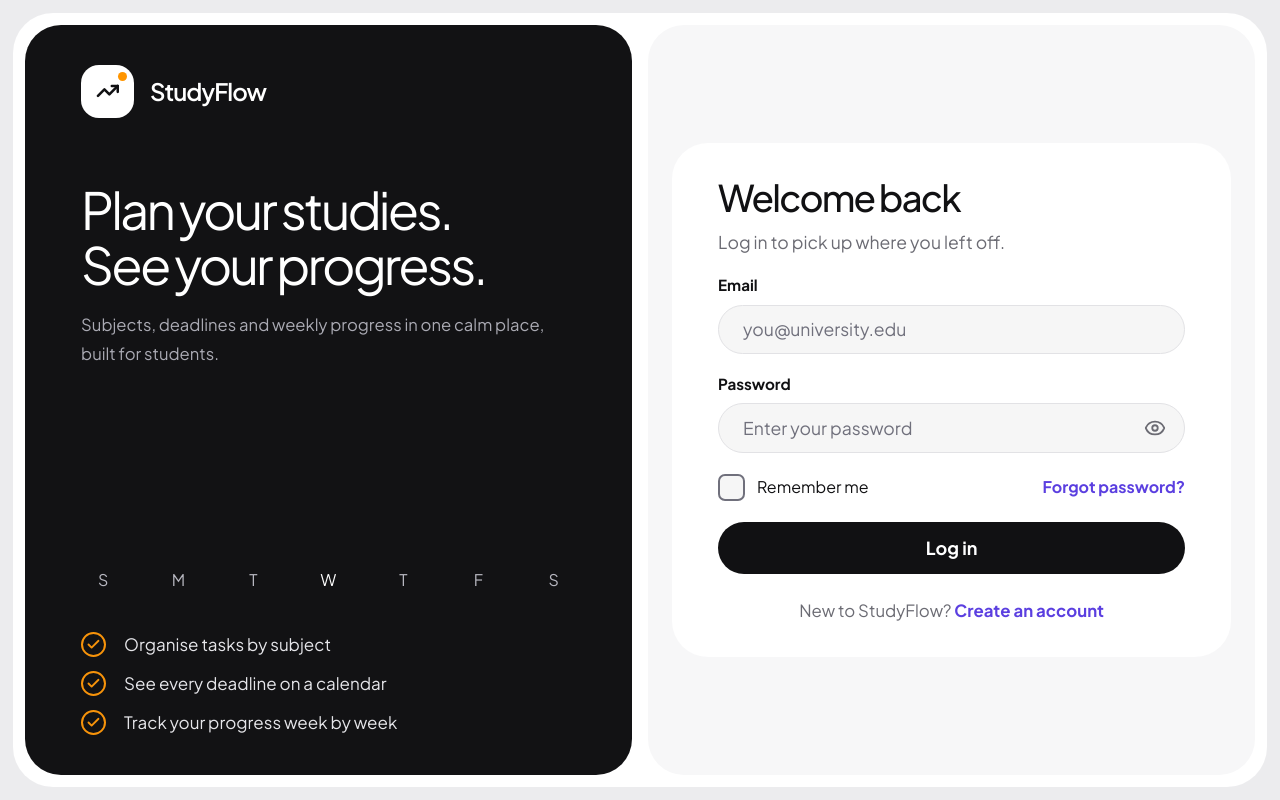
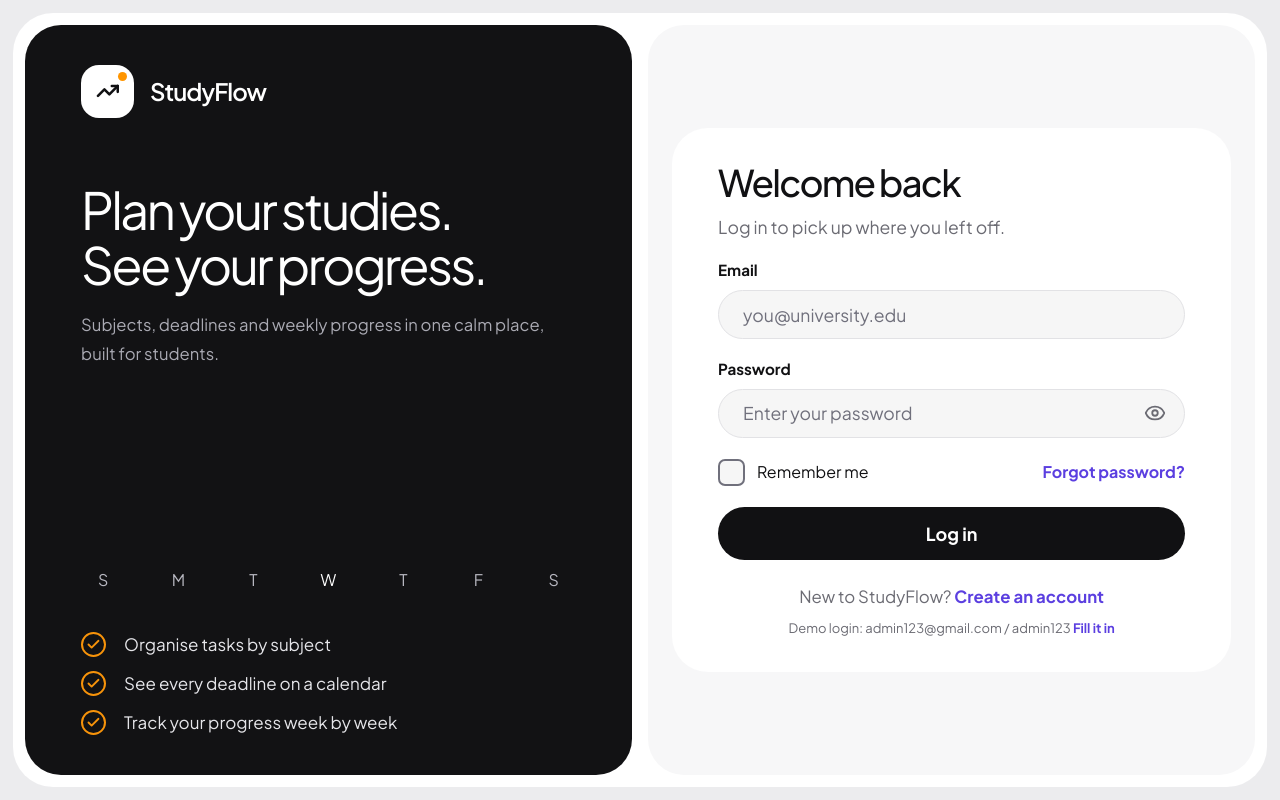
Before and after one commit to Arhamali06/StudyFlow, a React (Vite) app: page /login in a window 1280 px wide. Built offline with nearby package versions, Linux system fonts and the light colour scheme.

Commit message:
fixed login

```diff
--- a/src/components/auth/LoginForm.tsx
+++ b/src/components/auth/LoginForm.tsx
@@ -123,10 +123,10 @@ export function LoginForm() {
         <p className="auth-footer">
           New to StudyFlow? <Link to="/signup">Create an account</Link>
         </p>
-        {/* <p className="auth-demo">
+        <p className="auth-demo">
           Demo login: {AUTH_CONFIG.email} / {AUTH_CONFIG.password}{' '}
           <button type="button" className="auth-link auth-link--small" onClick={fillDemoAccount}>Fill it in</button>
-        </p> */}
+        </p>
       </div>
     </form>
   )
```
